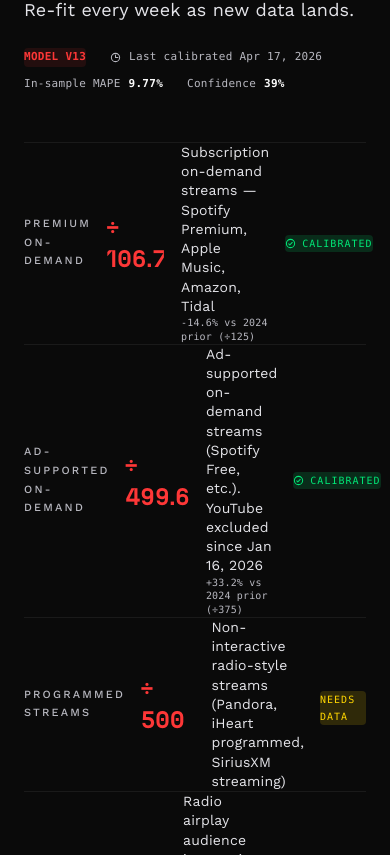
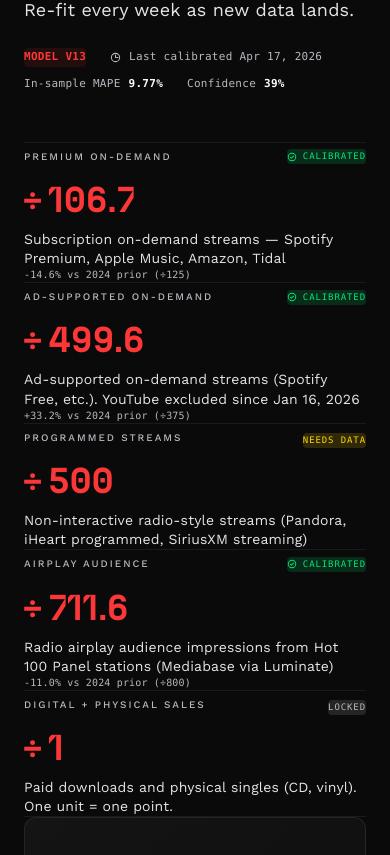
Before and after one commit to geoffshames/chart-control, a Next.js app: page / in a window 390 px wide. Shown: the part 4229-5084 px from the top of the page. Built offline with nearby package versions, Linux system fonts and the light colour scheme.

Commit message:
Dynamic N/N progress counter + mobile-first Methodology rows

```diff
--- a/src/app/globals.css
+++ b/src/app/globals.css
@@ -349,3 +349,20 @@
 .cursor-grab { cursor: grab; }
 .cursor-grabbing { cursor: grabbing; }
 .active\:cursor-grabbing:active { cursor: grabbing; }
+
+/* Mobile-first show/hide utilities used by Methodology */
+.hidden { display: none; }
+.block { display: block; }
+.flex-col { flex-direction: column; }
+.items-center { align-items: center; }
+.justify-between { justify-content: space-between; }
+.justify-self-end { justify-self: end; }
+.leading-none { line-height: 1; }
+.leading-snug { line-height: 1.375; }
+@media (min-width: 768px) {
+  .md\:hidden { display: none; }
+  .md\:block { display: block; }
+  .md\:grid { display: grid; }
+  .md\:items-center { align-items: center; }
+  .md\:justify-self-end { justify-self: end; }
+}
--- a/src/components/HistoricalChart.tsx
+++ b/src/components/HistoricalChart.tsx
@@ -30,8 +30,8 @@
   });
 
   const nWeeks = chartData.length;
-  const target = 12;
-  const progressPct = Math.min(100, (nWeeks / target) * 100);
+  // Denominator grows with the dataset so the counter reads as N/N and the bar stays full
+  const progressPct = 100;
 
   return (
     <section className="w-full px-6 md:px-10 py-20 md:py-32 bg-[#0A0A0A]">
@@ -53,9 +53,7 @@
             Threshold Drift
           </h2>
           <p className="text-lg text-[#E4E4E9] max-w-2xl">
-            How the points required at each rank shift week to week. The spikes
-            reveal big release weeks; the valleys reveal soft chart weeks to
-            target.
+            How the points required at each rank shift week to week. Spikes mark big release weeks; valleys mark softer chart weeks worth targeting.
           </p>
         </motion.div>
 
@@ -75,7 +73,7 @@
               style={{ fontFamily: "'N27', sans-serif" }}
             >
               {String(nWeeks).padStart(2, '0')}{' '}
-              <span className="text-[#B8B8C0]">/</span> {target}
+              <span className="text-[#B8B8C0]">/</span> {String(nWeeks).padStart(2, '0')}
             </div>
             <div className="text-[10px] tracking-[0.3em] uppercase text-[#B8B8C0] font-medium mt-1">
               WEEKS COLLECTED
--- a/src/components/Methodology.tsx
+++ b/src/components/Methodology.tsx
@@ -126,27 +126,57 @@
                 whileInView={{ opacity: 1, x: 0 }}
                 viewport={{ once: true, amount: 0.1 }}
                 transition={{ duration: 0.4, delay: idx * 0.05 }}
-                className="grid grid-cols-[1.2fr_auto_2fr_auto] md:grid-cols-[1.3fr_110px_2.5fr_auto] gap-4 md:gap-8 items-center py-6 md:py-7"
+                className="py-6 md:py-7"
               >
-                <div className="text-[11px] md:text-[12px] tracking-[0.2em] uppercase text-[#B8B8C0] font-medium">
+                {/* Mobile: stacked.  Desktop: 4-col grid */}
+                <div className="flex flex-col gap-3 md:grid md:grid-cols-[1.3fr_140px_2.5fr_auto] md:gap-8 md:items-center">
+                  {/* Mobile: label + status on one row | Desktop: label in col 1 */}
+                  <div className="flex items-center justify-between md:block">
+                    <div className="text-[10px] md:text-[12px] tracking-[0.2em] uppercase text-[#B8B8C0] font-medium">
                       {row.source}
                     </div>
+                    {/* Status pill shows on mobile here, hidden on desktop (rendered later) */}
+                    <div className="md:hidden">
+                      {row.status === 'calibrated' && (
+                        <span className="inline-flex items-center gap-1.5 text-[9px] font-mono font-medium tracking-[0.1em] uppercase px-2 py-1 rounded bg-[#00E676]/15 text-[#00E676]">
+                          <CheckCircle size={10} weight="bold" />
+                          Calibrated
+                        </span>
+                      )}
+                      {row.status === 'prior' && (
+                        <span className="inline-flex items-center gap-1.5 text-[9px] font-mono font-medium tracking-[0.1em] uppercase px-2 py-1 rounded bg-[#FFD600]/15 text-[#FFD600]">
+                          Needs Data
+                        </span>
+                      )}
+                      {row.status === 'locked' && (
+                        <span className="inline-flex items-center gap-1.5 text-[9px] font-mono font-medium tracking-[0.1em] uppercase px-2 py-1 rounded bg-[#B8B8C0]/15 text-[#B8B8C0]">
+                          Locked
+                        </span>
+                      )}
+                    </div>
+                  </div>
+
+                  {/* Divisor — big on both views */}
                   <div
-                  className="text-2xl md:text-3xl font-bold font-mono tabular-nums text-[#FD3737]"
+                    className="text-4xl md:text-3xl font-bold font-mono tabular-nums text-[#FD3737] leading-none"
                     style={{ fontFamily: "'N27', sans-serif" }}
                   >
                     &divide; {row.divisor.toFixed(row.divisor < 10 ? 0 : 1).replace(/\.0$/, '')}
                   </div>
+
+                  {/* Description */}
                   <div className="text-sm text-[#E4E4E9] leading-snug">
                     {row.description}
                     {hasDrift && (
                       <span className="block text-[10px] text-[#B8B8C0] mt-1 font-mono">
                         {diffPct > 0 ? '+' : ''}
-                      {diffPct.toFixed(1)}% vs 2024 prior (÷{row.prior.toFixed(0)})
+                        {diffPct.toFixed(1)}% vs 2024 prior (&divide;{row.prior.toFixed(0)})
                       </span>
                     )}
                   </div>
-                <div className="justify-self-end">
+
+                  {/* Desktop-only status pill column (mobile pill rendered above) */}
+                  <div className="hidden md:block md:justify-self-end">
                     {row.status === 'calibrated' && (
                       <span className="inline-flex items-center gap-1.5 text-[10px] font-mono font-medium tracking-[0.1em] uppercase px-2.5 py-1 rounded bg-[#00E676]/15 text-[#00E676]">
                         <CheckCircle size={11} weight="bold" />
@@ -163,6 +193,7 @@
                         Locked
                       </span>
                     )}
+                  </div>
                 </div>
               </motion.div>
             );
```
Lines whose indentation alone changed are shown as unchanged.
